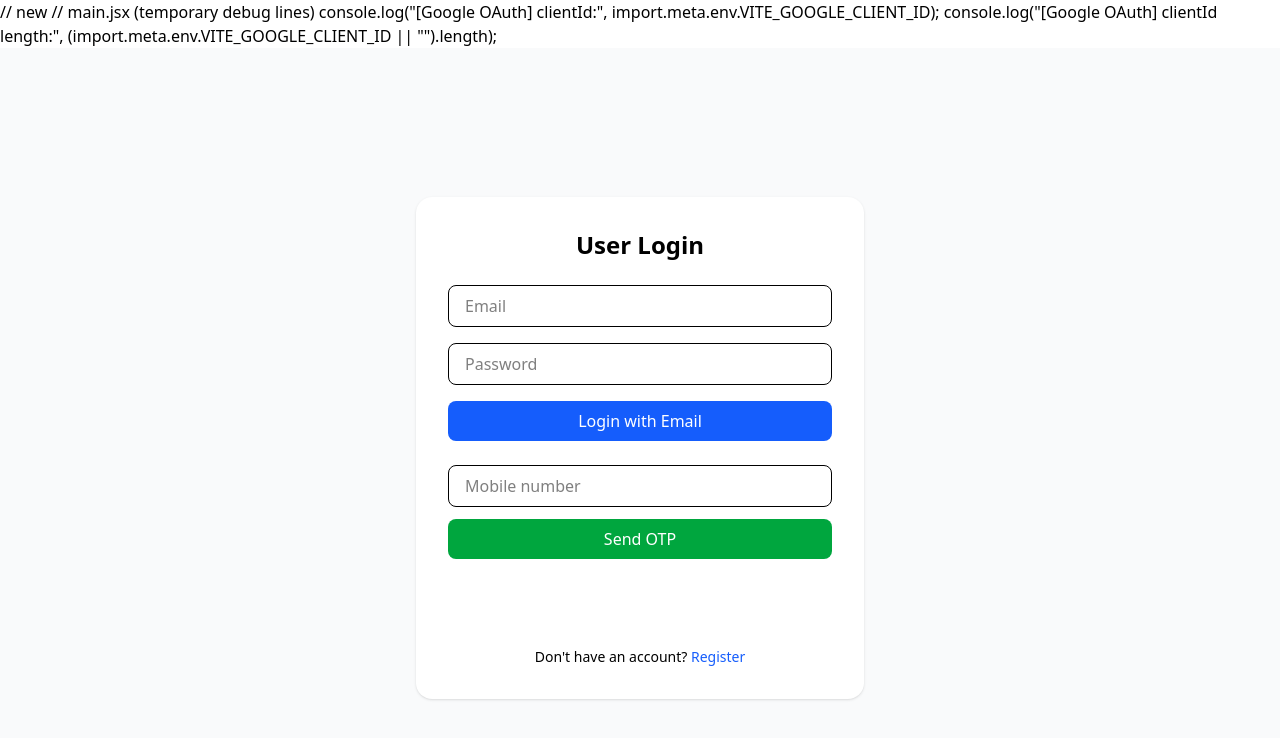
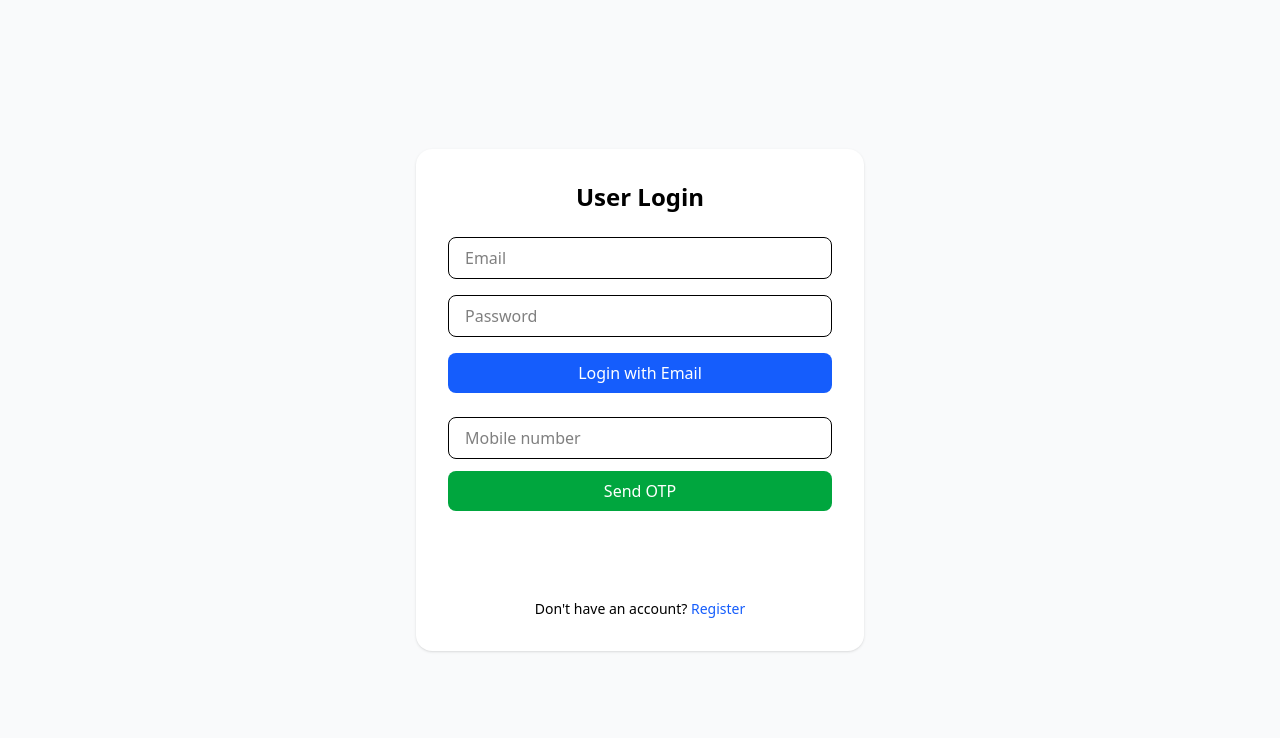
Before and after one commit to jaisaditya/SIH_project_frontend, a React (Vite) app: page /login in a window 1280 px wide. Shown: the top 738 px of the page. Built offline with nearby package versions, Linux system fonts and the light colour scheme; no server answers.

Commit message:
Update main.jsx

```diff
--- a/src/main.jsx
+++ b/src/main.jsx
@@ -9,11 +9,6 @@ import { GoogleOAuthProvider } from "@react-oauth/google";
 ReactDOM.createRoot(document.getElementById("root")).render(
   <React.StrictMode>
     <GoogleOAuthProvider clientId={import.meta.env.VITE_GOOGLE_CLIENT_ID}>
-      // new
-      // main.jsx (temporary debug lines)
-console.log("[Google OAuth] clientId:", import.meta.env.VITE_GOOGLE_CLIENT_ID);
-console.log("[Google OAuth] clientId length:", (import.meta.env.VITE_GOOGLE_CLIENT_ID || "").length);
-
       <App />
     </GoogleOAuthProvider>
   </React.StrictMode>
```
